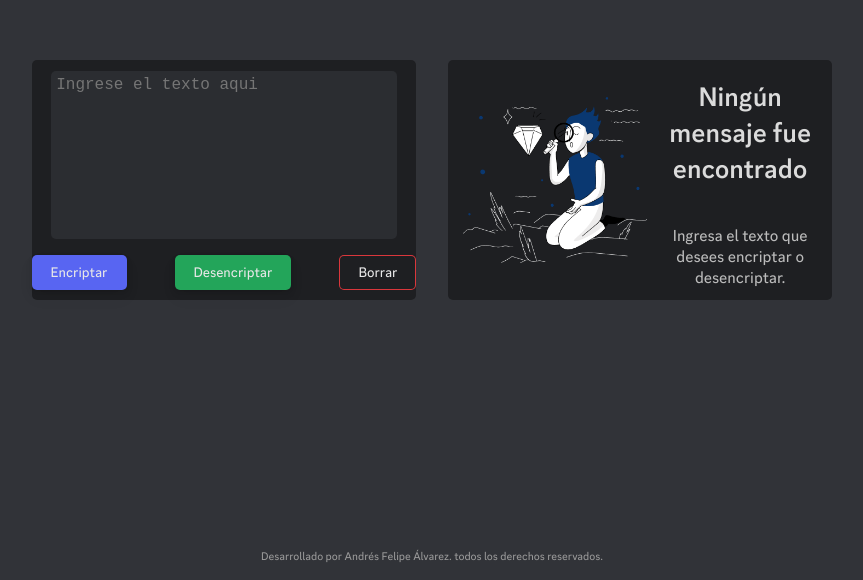
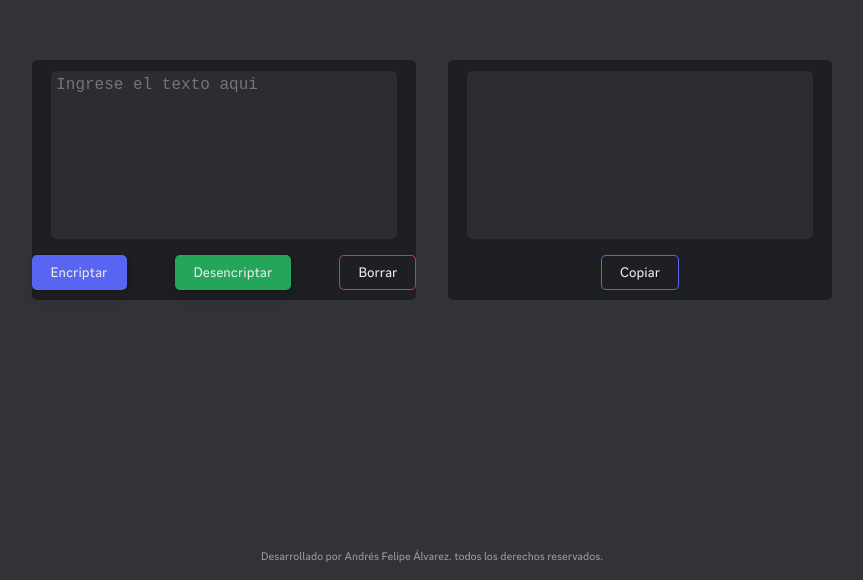
Before and after one commit to afar-cmyk/alluraChallenges, a plain HTML site: page encriptadorTexto/index.html in a window 1280 px wide. Shown: the part 220-800 px from the top of the page, without its empty margins (208-1071 px from the left). Drawn offline with Linux system fonts and the light colour scheme.

Commit message:
Agregar interfaz del desencriptador

```diff
--- a/encriptadorTexto/index.html
+++ b/encriptadorTexto/index.html
@@ -19,6 +19,7 @@
         </div>
       </section>
       <section class="contenedor" id="contenedor-desencriptar">
+
         <div id="sin-ejecutar">
           <img src="public/images/illustration.png" alt="Una persona sentada mirando un diamante con una lupa">
           <div>
@@ -26,6 +27,14 @@
             <p>Ingresa el texto que desees encriptar o desencriptar.</p>
           </div>
         </div>
+
+        <div class="contenedor" id="interfaz-desencriptar">
+          <textarea></textarea>
+          <div class="seccion-botones">
+            <button class="boton copiar">Copiar</button>
+          </div>
+        </div>
+
       </section>
     </div>
   </main>
--- a/encriptadorTexto/style.css
+++ b/encriptadorTexto/style.css
@@ -102,6 +102,7 @@ textarea:focus {
   flex-direction: row;
   flex-wrap: nowrap;
   column-gap: 1em;
+  display: none;
 }
 
 #sin-ejecutar div {
@@ -133,6 +134,20 @@ textarea:focus {
   text-align: center;
 }
 
+#interfaz-desencriptar {
+  width: 100%;
+  height: 100%;
+}
+
+.copiar {
+  box-shadow: inset 0px 0px 0px 1px #5865f2;
+  background-color: transparent;
+}
+
+.copiar:hover {
+  background-color: #5865f2;
+}
+
 footer {
   text-align: center;
   font-size: 0.7rem;
```
